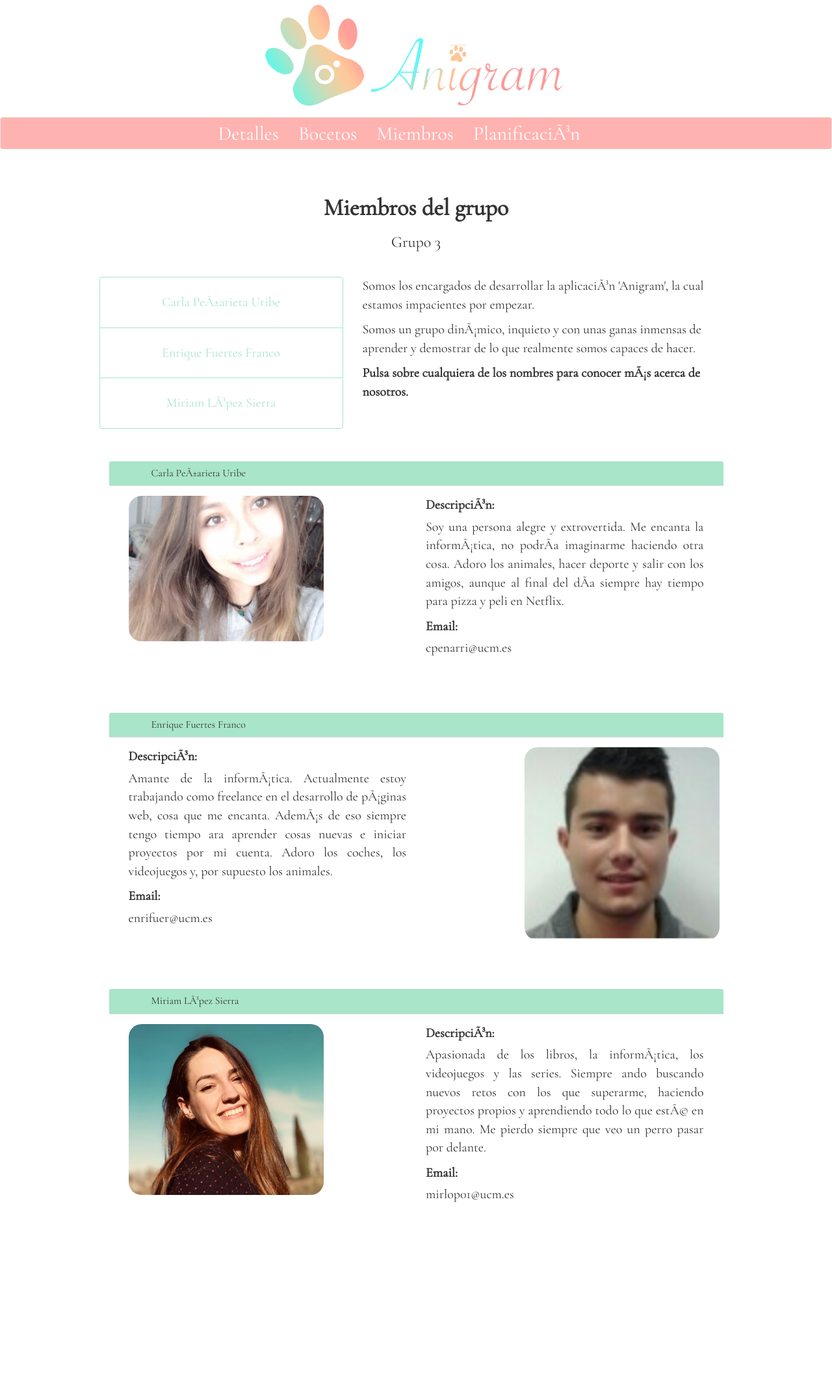
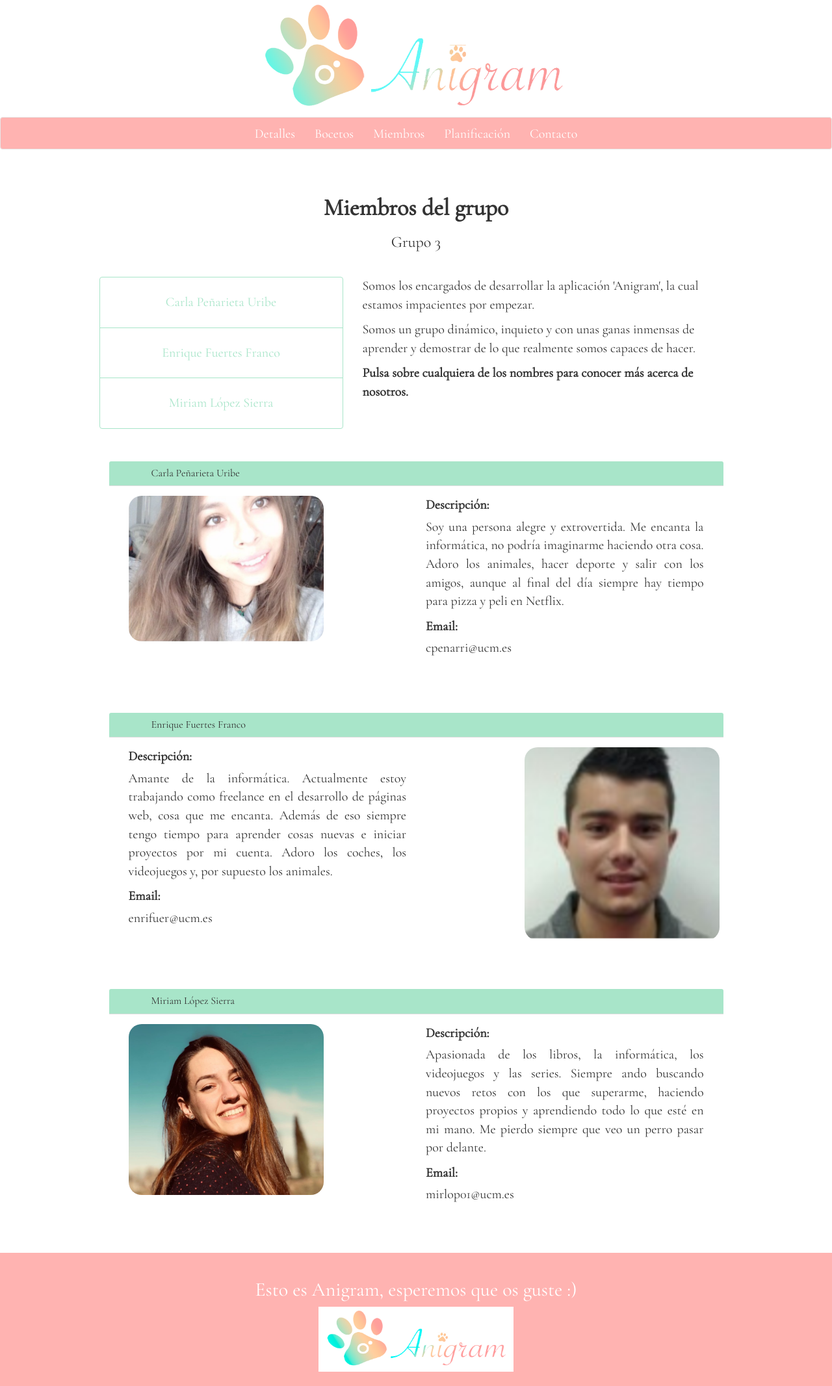
Before and after one commit to enrifuer/Anigram, a PHP site: page /miembros.html in a window 1280 px wide. Shown: the whole page at 65% size. Before the commit the page ends 1850 px from the top, so only its background shows below. Run offline with PHP 8.4, Linux system fonts and the light colour scheme; some libraries are stand-ins or nearby versions.

Commit message:
Arreglando cosillas, commit para fusionar con las cosas nuevas subidas

```diff
--- a/Contacto.html
+++ b/Contacto.html
@@ -1,6 +1,7 @@
 <!DOCTYPE html>
 <html>
 <head>
+	<meta charset="utf-8" >
 	<title>Contacto</title>
 	<link href="https://fonts.googleapis.com/css?family=Cormorant+Garamond" rel="stylesheet">
 	<link rel="stylesheet" type="text/css" href="css/Styles.css" media="all" />
--- a/Miembros.html
+++ b/Miembros.html
@@ -1,6 +1,9 @@
 <!DOCTYPE html>
 <html>
+
 <head>
+
+	<meta charset="utf-8" >
 	<title>Miembros</title>
 
 	<link href="https://fonts.googleapis.com/css?family=Cormorant+Garamond" rel="stylesheet">
@@ -14,7 +17,9 @@
 
 	<!--insercion del favicon y del titulo de la pagina-->
 	<link rel="icon" href="Assets/img/PataIcon.ico" sizes="16x16" type="image/ico">
+
 </head>
+
 <body>
 
 <div class="center"><a title="Inicio" href="index.html"><img src="Assets/img/Logo-Completo.png" alt="Logo" width="500" height="180" /></a></div>
@@ -39,6 +44,7 @@
 		<h3>Grupo 3</h3>
 
 	</div>
+
     <div class="row">
     	<ul class="list-group col-md-4 col-md-offset-1" >
     		<li class="list-group-item member"><a href="#Carla">Carla Peñarieta Uribe </a></li>
@@ -51,6 +57,7 @@
     		<p class="bold">Pulsa sobre cualquiera de los nombres para conocer más acerca de nosotros.</p>
     	</div>
     </div>
+
     <div id="Carla" class="row">
     	<div class="col-md-10 col-md-offset-1">
 	    	<div class="panel-default ">
@@ -81,7 +88,7 @@
 				<div class="panel-body">
 					<div class="datos-miembros col-md-6">
 						<label> Descripción:</label>
-						<p >Amante de la informática. Actualmente estoy trabajando como freelance en el desarrollo de páginas web, cosa que me encanta. Además de eso siempre tengo tiempo ara aprender cosas nuevas e iniciar proyectos por mi cuenta. Adoro los coches, los videojuegos y, por supuesto los animales.</p>
+						<p >Amante de la informática. Actualmente estoy trabajando como freelance en el desarrollo de páginas web, cosa que me encanta. Además de eso siempre tengo tiempo para aprender cosas nuevas e iniciar proyectos por mi cuenta. Adoro los coches, los videojuegos y, por supuesto los animales.</p>
 						<label> Email:</label>
 						<p class="email-text">enrifuer@ucm.es</p>
 					</div>
@@ -115,5 +122,20 @@
     	</div>
     </div>
 </div>
+
 </body>
+
+<footer>
+
+	<div id="footer" class="page-footer2">
+	    <div class="container">
+	        <div class="row">
+	        	<div class="center"><h2>Esto es Anigram, esperemos que os guste :)</h2></div>
+	        	<div class="center"><a title="Inicio" href="index.html"><img src="Assets/img/Completo-fondo-blanco.png" alt="Logo" width="300" height="100" /></a></div>
+	        </div>
+	    </div>
+    </div>
+
+</footer>
+
 </html>
--- a/css/Styles.css
+++ b/css/Styles.css
@@ -19,7 +19,7 @@ nav.navbar{
 }
 nav.navbar ul.nav li {
     font-family: "Cormorant Garamond", serif;
-    font-size: 30px;
+    font-size: 20px;
     line-height: !important 1.42857143;
     color: !important #333;
     background-color: !important #fff;
```
Also changed, not shown: bocetos.html (+28 -0 lines).
